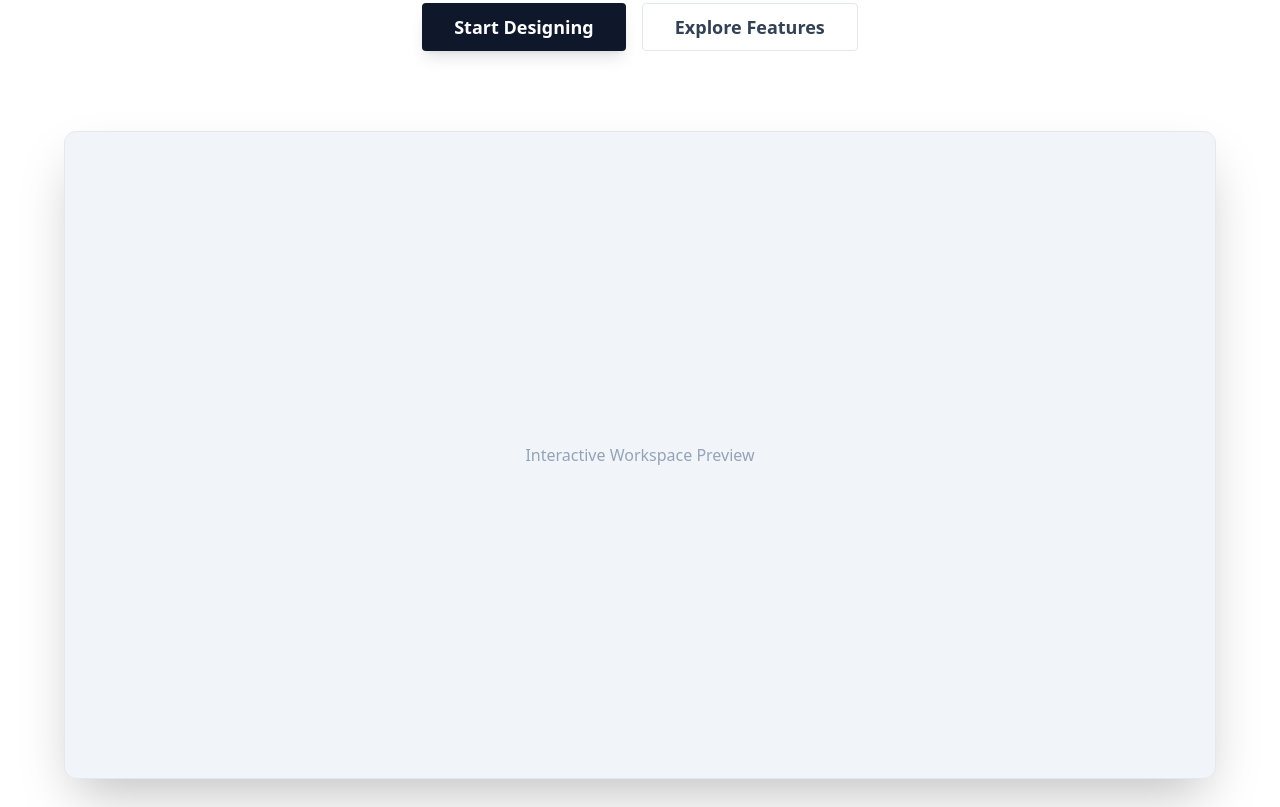
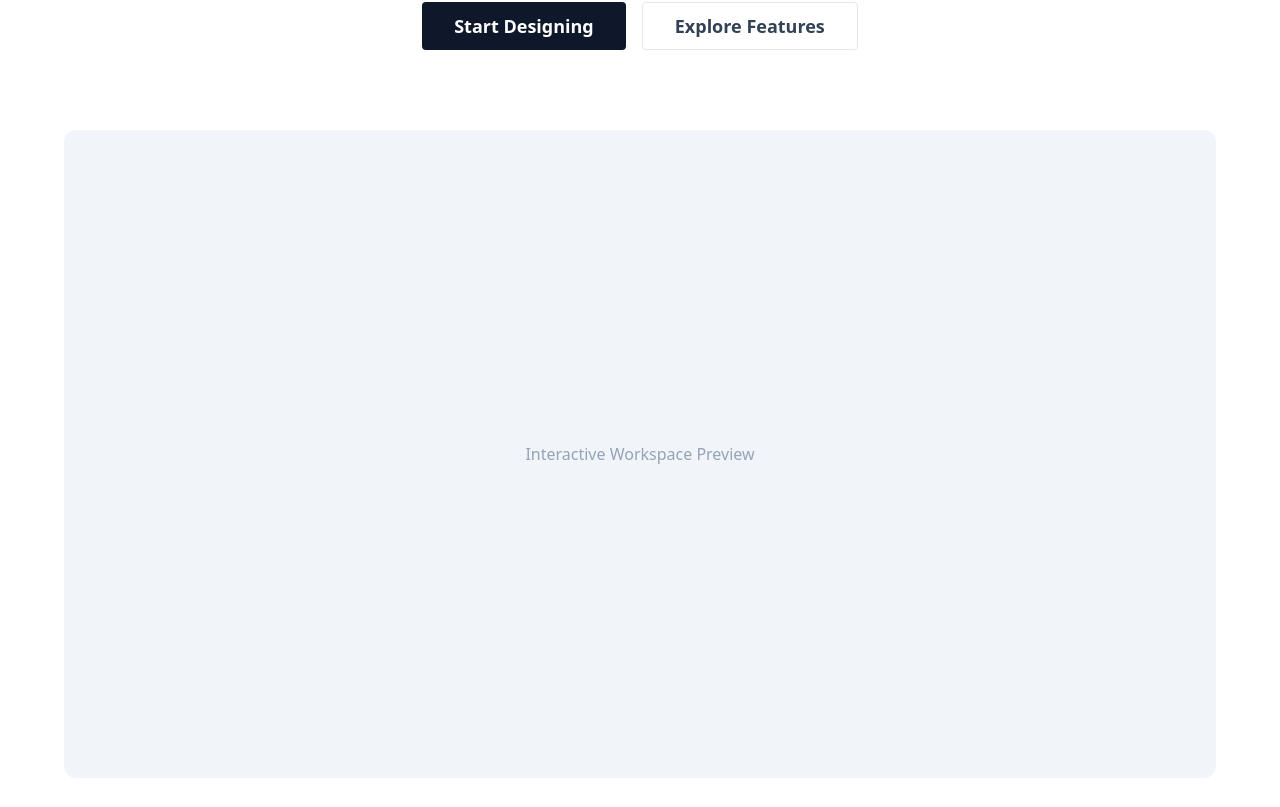
Before and after one commit to Naim3097/l2-canvas-builder, a Next.js app: page / in a window 1280 px wide. Shown: the part 533-1340 px from the top of the page. Built offline with nearby package versions, Linux system fonts and the light colour scheme.

Commit message:
fix: remove shadows and borders causing horizontal lines in screenshots

```diff
--- a/src/app/page.tsx
+++ b/src/app/page.tsx
@@ -22,7 +22,7 @@ export default function LandingPage() {
     <div className="min-h-screen bg-white font-sans text-slate-900 selection:bg-blue-100 selection:text-blue-900">
 
       {/* Navigation Bar */}
-      <nav className="border-b border-slate-200 bg-white sticky top-0 z-50">
+      <nav className="bg-white sticky top-0 z-50">
         <div className="max-w-7xl mx-auto px-6 h-16 flex items-center justify-between">
           <div className="flex items-center gap-2">
             <div className="w-8 h-8 bg-slate-900 rounded-lg flex items-center justify-center text-white font-bold">X</div>
@@ -68,7 +68,7 @@ export default function LandingPage() {
 
           <div className="flex flex-col sm:flex-row items-center justify-center gap-4">
             <Link href="/editor">
-              <button className="h-12 px-8 rounded bg-slate-900 text-white font-semibold text-lg hover:bg-slate-800 transition-all shadow-lg hover:shadow-xl hover:-translate-y-0.5 flex items-center gap-2">
+              <button className="h-12 px-8 rounded bg-slate-900 text-white font-semibold text-lg hover:bg-slate-800 transition-all flex items-center gap-2">
                 Start Designing
               </button>
             </Link>
@@ -83,7 +83,7 @@ export default function LandingPage() {
 
       {/* App Preview / Hero Image Placeholder */}
       <section className="px-6 pb-24">
-        <div className="max-w-6xl mx-auto rounded-xl border border-slate-200 shadow-2xl overflow-hidden bg-slate-100 aspect-[16/9] relative group">
+        <div className="max-w-6xl mx-auto rounded-xl overflow-hidden bg-slate-100 aspect-[16/9] relative group">
           <div className="absolute inset-0 flex items-center justify-center">
             <p className="text-slate-400 font-medium">Interactive Workspace Preview</p>
           </div>
@@ -179,7 +179,7 @@ export default function LandingPage() {
             Join the future of design with X-IDE. Open source, powerful, and built for the web.
           </p>
           <Link href="/editor">
-            <button className="h-14 px-10 rounded bg-white text-slate-900 font-bold text-lg hover:bg-blue-50 transition-all shadow-lg hover:shadow-xl hover:-translate-y-0.5">
+            <button className="h-14 px-10 rounded bg-white text-slate-900 font-bold text-lg hover:bg-blue-50 transition-all">
               Launch X-IDE Now
             </button>
           </Link>
```
